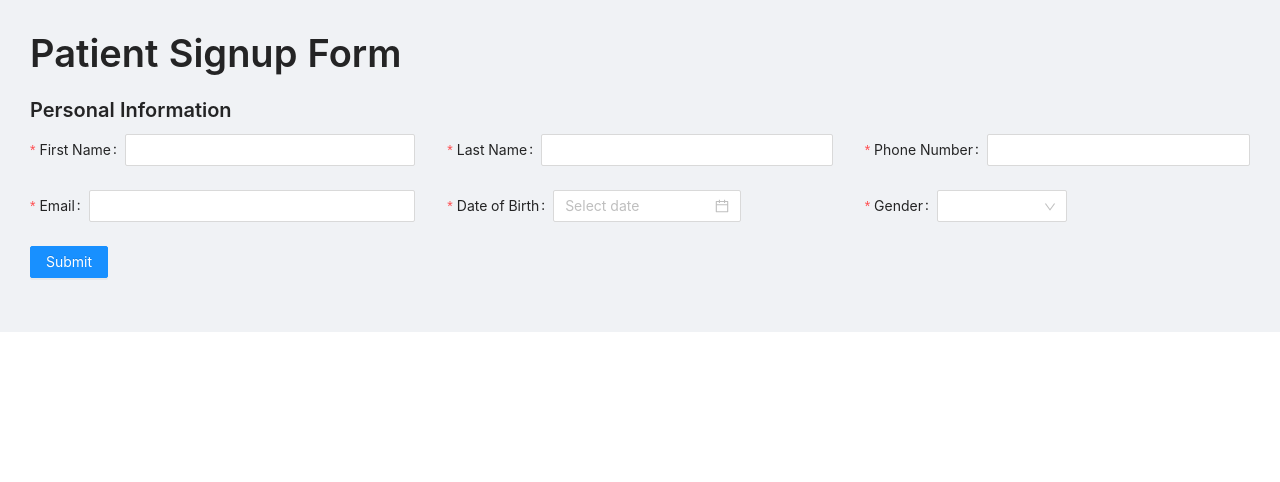
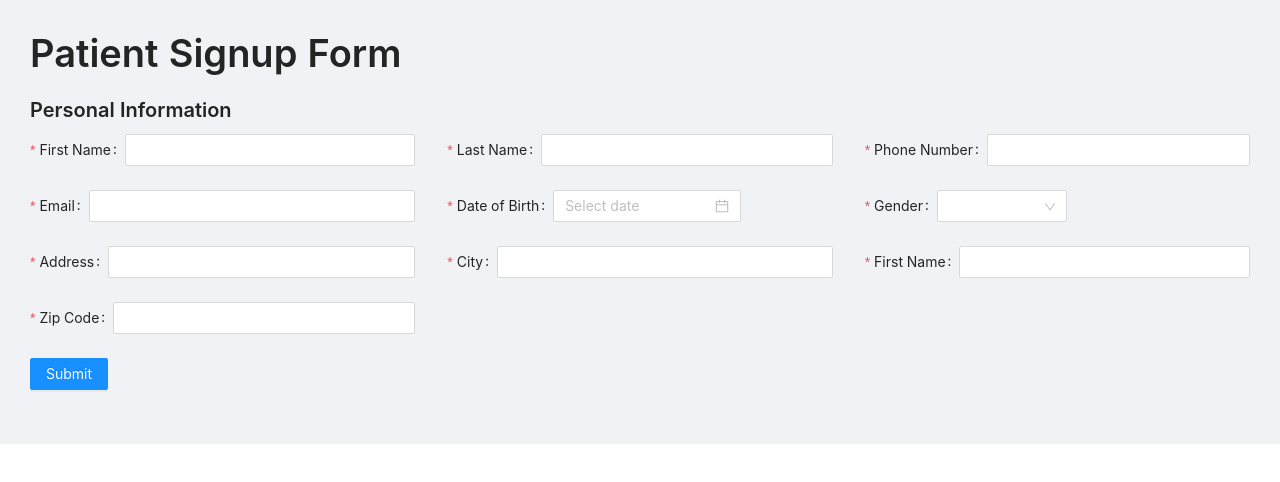
Before and after one commit to kashifali11/patient_signup_form, a React app: page / in a window 1280 px wide. Shown: the top 482 px of the page. Built offline with nearby package versions, Linux system fonts and the light colour scheme.

Commit message:
added some fields

```diff
--- a/src/app/components/userInformationForm/personalInformation/PersonalInformation.jsx
+++ b/src/app/components/userInformationForm/personalInformation/PersonalInformation.jsx
@@ -26,6 +26,29 @@ const personalInfoInput = [
     ],
   },
 ];
+const addressInfoInput = [
+  {
+    name: ["personalInfo", "address"],
+    label: "Address",
+    rules: [{ required: true, message: "Please input your address!" }],
+  },
+  {
+    name: ["personalInfo", "city"],
+    label: "City",
+    rules: [{ required: true, message: "Please input your city name!" }],
+  },
+  {
+    name: ["personalInfo", "state"],
+    label: "First Name",
+    rules: [{ required: true, message: "Please input your state name!" }],
+  },
+  {
+    name: ["personalInfo", "zipCode"],
+    label: "Zip Code",
+    rules: [{ required: true, message: "Please input your zip code!" }],
+  },
+];
+
 const { Option } = Select;
 export default function PersonalInformation() {
   return (
@@ -47,9 +70,7 @@ export default function PersonalInformation() {
           <Form.Item
             label="Gender"
             name={["personalInfo", "gender"]}
-            rules={[
-              { required: true, message: "Please select your gender!" },
-            ]}
+            rules={[{ required: true, message: "Please select your gender!" }]}
           >
             <Select style={{ width: 130 }}>
               <Option value="None">None</Option>
@@ -58,6 +79,7 @@ export default function PersonalInformation() {
             </Select>
           </Form.Item>
         </Col>
+        <InputTextFieldList inputAttributes={addressInfoInput} />
       </Row>
     </>
   );
```
